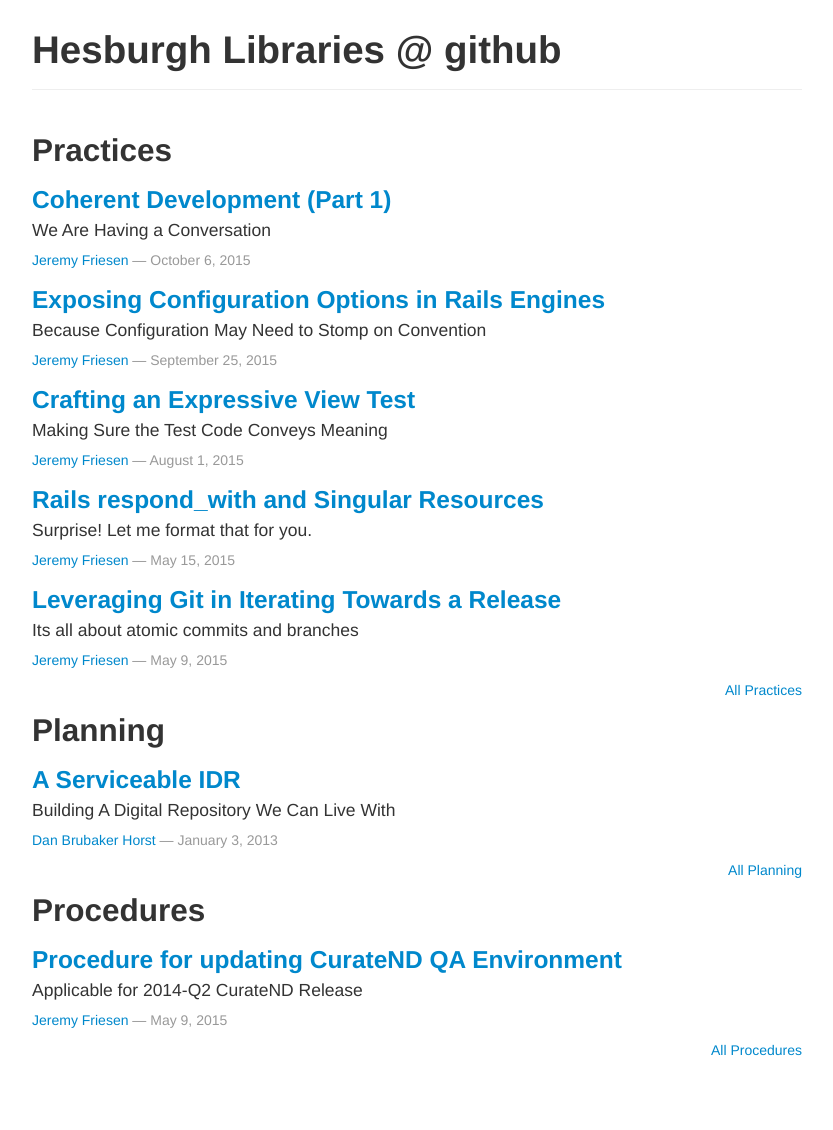
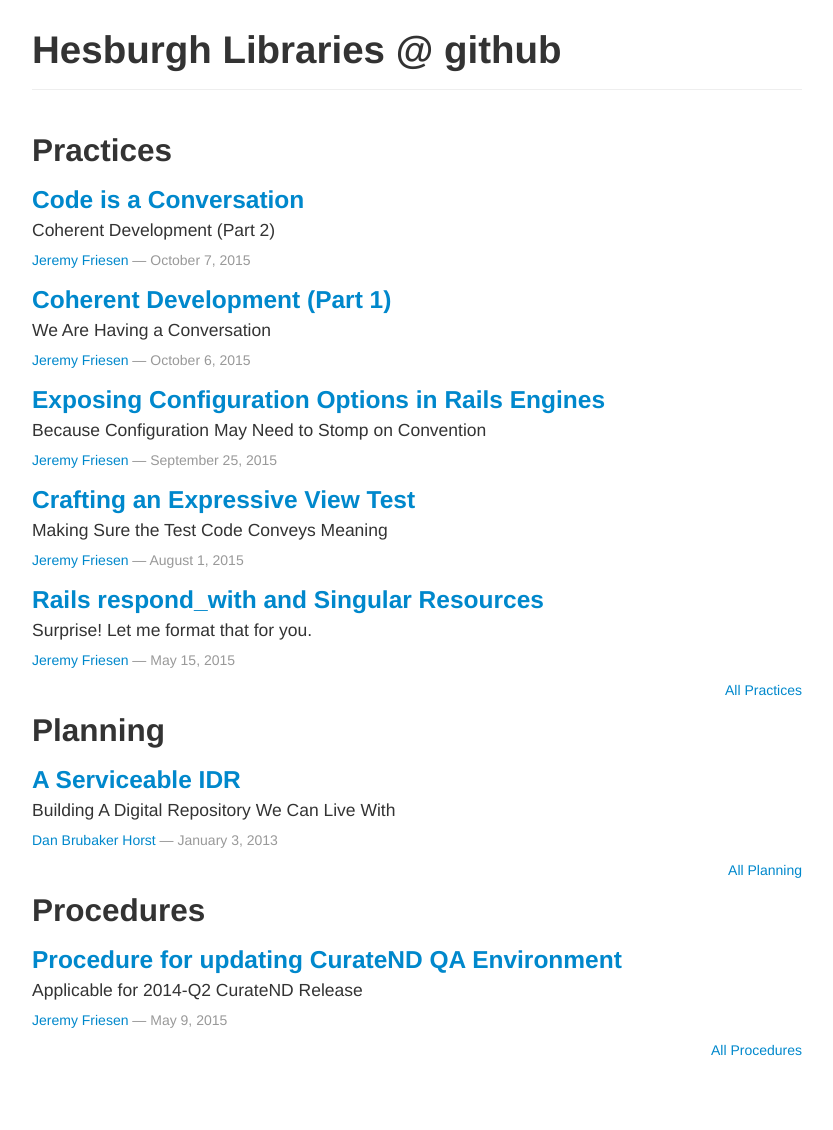
Before and after one commit to terrellt/ndlib.github.io, a Jekyll site: the page built from index.html, in a window 1280 px wide. Shown: the whole page, without its empty margins (223-1056 px from the left). Built offline with Jekyll 4.4.1, drawn with Linux system fonts in a browser that asks for light colours; Markdown is read by kramdown in place of the engine named in the settings; part of the change alters nothing that is shown.

Commit message:
Adding Code is a Conversation

```diff
--- a/_posts/2015-10-06-coherent-development-part-1.md
+++ b/_posts/2015-10-06-coherent-development-part-1.md
@@ -26,7 +26,7 @@ I have also written code that is a joy to work with, as it remains flexible yet
 
 Topics that I'm going to explore are:
 
-1. Code is a Conversation
+1. [Code is a Conversation](/practices/code-is-a-conversation)
 1. S.O.L.I.D. Design Principles
 1. Command / Query Separation
 1. ActiveRecord Pattern and Alternatives
--- /dev/null
+++ b/_posts/2015-10-07-code-is-a-conversation.md
@@ -0,0 +1,143 @@
+---
+author:   jeremyf
+category: practices
+filename: 2015-10-07-code-is-a-conversation.md
+layout:   post
+tagline:  Coherent Development (Part 2)
+title:    Code is a Conversation
+tags:     rails, design, projecthydra, coherent-development
+---
+
+As a software developer, it is my responsibility to take imperfect requirements
+and translate them into a set of instructions for a computer to perfectly execute.
+
+And there in lies the tension. I am always playing a [game of telephone](http://en.wikipedia.org/wiki/Chinese_whispers) with numerous players:
+
+* Product owners
+* Other developers
+* Me
+* Any frameworks I may be using
+* The code interpreter
+
+And to further complicate the game, there is the past, present, and future versions of each of those players.
+
+From experience past versions of the players, especially myself, do their best to mess things up for present and future players; Not because they are malicious, but because they don't have the wisdom and context of present and future players.
+
+As a developer, what can be done about this?
+
+## Express Intent
+
+First make sure the code you write expresses intent.
+This is challenging.
+You wrote it today, so present you understands it.
+Instead seek the help of others.
+
+I like to think in terms of an author and editor relationship.
+The editor is there to help you communicate your message to a larger audience.
+You can self-edit your work.
+But through the self-editing process you are communicating with yourself.
+
+I recommend creating a Pull Request and asking for someone to help review it.
+If a Pull Request is not feasible, have another developer take a look at your changes.
+
+The Pull Request should be composed of the following:
+
+* A well crafted commit message
+* Code changes (this is a given)
+* Automated tests
+* Optional: comments explaining any tricks or gotchas in the code
+
+## Commit Messages
+
+I cannot emphasize enough that a well written commit message is valuable.
+It travels along with your code.
+It provides context to future developers regarding the conversation you are having right now.
+
+It is okay to write disposable commit requests.
+But once you are ready to have your code join the ongoing conversation, take off your developer and put on your communication hat.
+
+Help out your future self by writing something meaningful.
+Help out your colleague that might be reviewing your code.
+
+Give context to the conversation.
+Try to help future you not hate present you.
+
+Consider the following commit message:
+
+> Better fix for moving works from embargo to public
+>
+> Undo previous changes to app/repository_models/curation_concern/embargoable.rb
+> and implement a simpler and better fix for users not being able to
+> move a work from embargoed status to open/public.  The problem is
+> that the setter method for embargo_release_date= gets called twice
+> and on the second call it adds the embargo date again to
+> @embargo_release_date.  So I added a conditional that only sets
+> @embargo_release_date once (to nil) if the user is trying to take
+> something out of embargo.
+>
+> Fixing embargoable.rb caused some of the embargo tests to break even
+> though the app was performing as it should.  So I tweaked the tests
+> accordingly.
+>
+> – https://github.com/projecthydra-labs/curate/commit/9dfd0b857155f93fc4b1839dbfe8cfef48aee934
+
+Glen, took the time to write that commit message.
+When I encountered a problem with embargo, I was thankful for that message.
+Glen had taken the time to explain what he was doing and why.
+
+It gave me context to solve a subtle bug.
+
+## Code Changes
+
+This is very important.
+Keep your changes on topic.
+Which means, know what you are trying to solve and solve that.
+
+Remember, your code is a conversation between you and the interpreter.
+But future you is going to need to understand your code.
+So be expressive.
+
+Try to avoid using one letter variable names. They lack meaning.
+
+## Automated Tests
+
+An automated test is a way for your present self to explain how you verified the work you did.
+The test should be expressive and meaningful.
+It follows the same principles of the Code Changes above.
+
+Once you have written:
+
+1. your tests
+1. then your production code
+1. and got everything running
+
+Then go back and read your tests.
+
+* Do the tests make sense?
+* Are the tests expressing your intent?
+* Are the tests generating meaningful documentation?
+
+Edit them. Clarify them. Review what they say.
+
+## Comments
+
+As a general rule, I don't read code comments.
+My brain filters them out.
+
+More specific, I don't read code comments that say what the code is doing.
+The code is the authority on what it is doing.
+Anything else is subject to being incorrect.
+
+But when I find a comment that explains why the code was written, I am always thankful.
+
+Tell me why you chose:
+
+* an obtuse port
+* a confusing looping structure
+* a particular dependency
+* a dense method
+
+## Conclusion
+
+Take time to engage in the conversation that is your code.
+If the conversation is confusing, work to disentangle the confusing parts.
```
